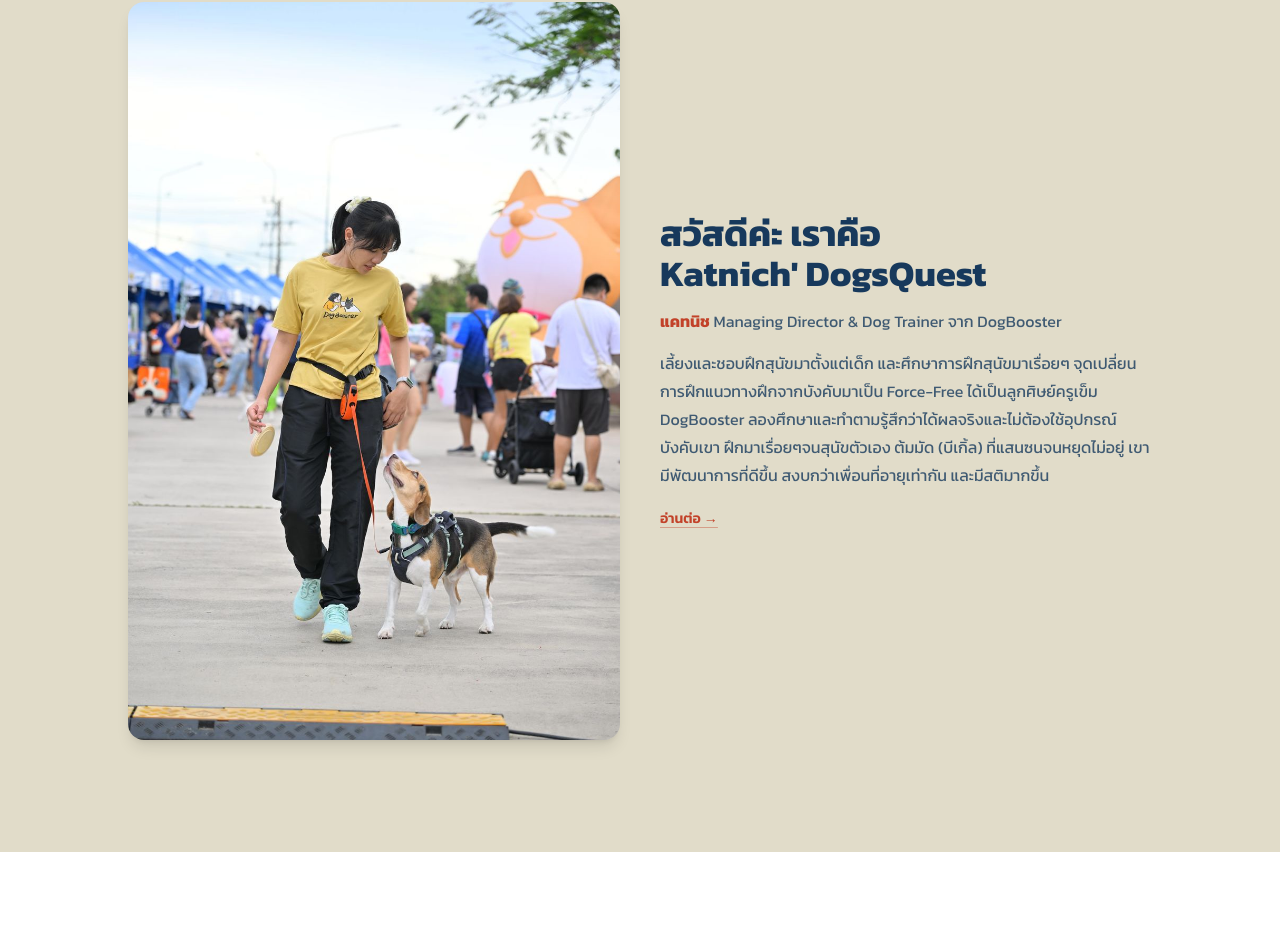
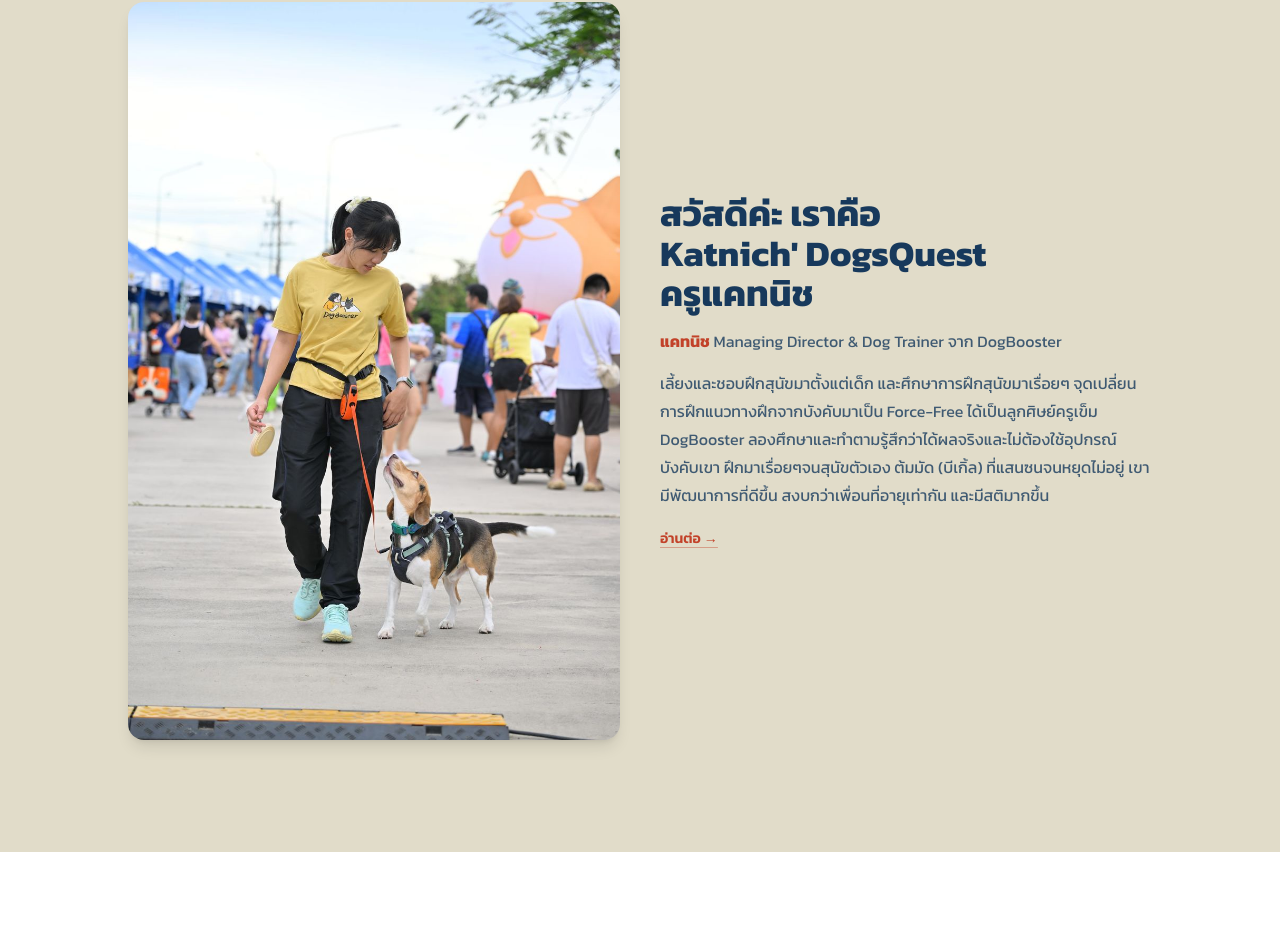
Before and after one commit to katnichstudio-ctrl/katnichpawquest, a Next.js app: page / in a window 1280 px wide. Shown: the part 1582-2515 px from the top of the page. Built offline with nearby package versions, Linux system fonts and the light colour scheme.

Commit message:
Add ครูแคทนิช as third line in trainer intro heading

```diff
--- a/src/components/TrainerAbout.tsx
+++ b/src/components/TrainerAbout.tsx
@@ -29,6 +29,8 @@ export default function TrainerAbout() {
           สวัสดีค่ะ เราคือ
           <br />
           Katnich&apos; DogsQuest
+          <br />
+          ครูแคทนิช
         </h2>
 
         <p className="mt-4 text-brand-navy/80">
```
